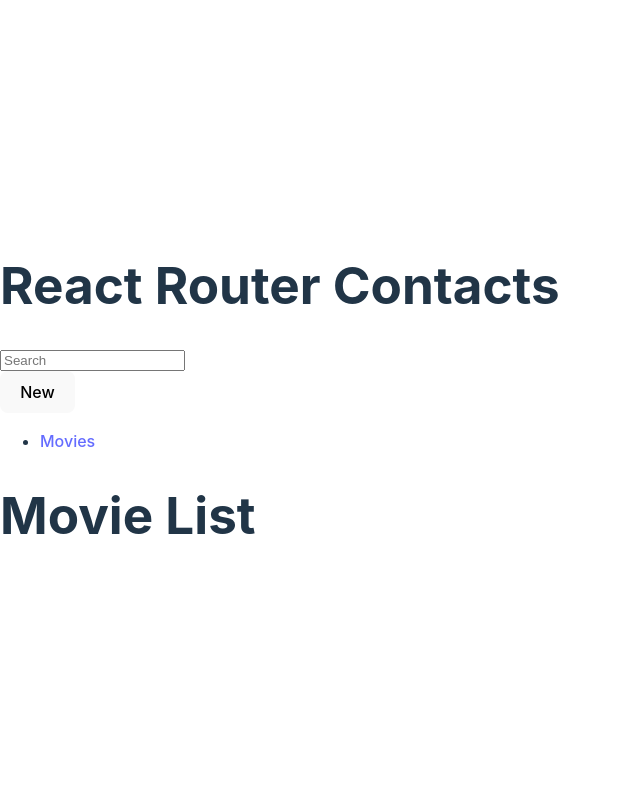
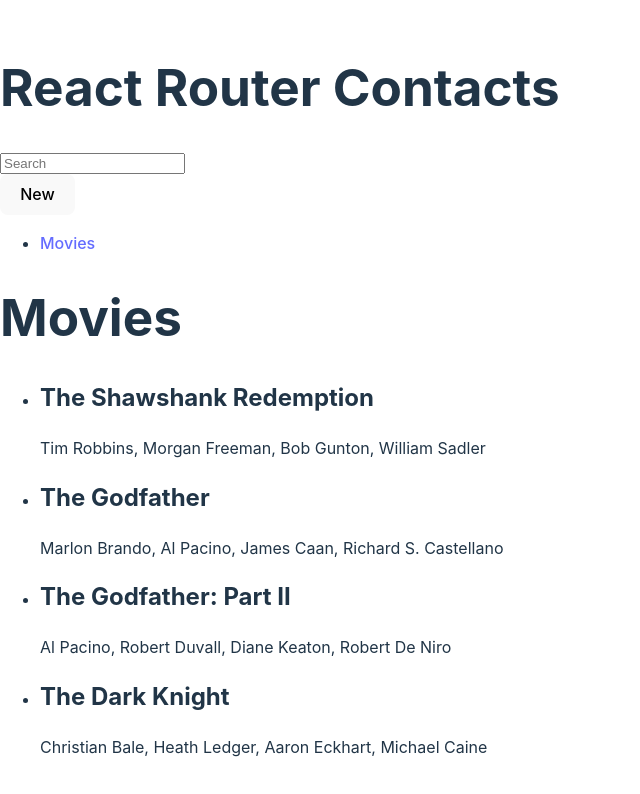
Before and after one commit to aReinoso007/movie-app, a React (Vite) app: page /movies in a window 1280 px wide. Shown: the top 794 px of the page, without its empty margins (0-640 px from the left). Built offline with nearby package versions, Linux system fonts and the light colour scheme; data requests are answered from the project's data file.

Commit message:
consuming data and showing movie list

```diff
--- a/package.json
+++ b/package.json
@@ -10,6 +10,7 @@
     "preview": "vite preview"
   },
   "dependencies": {
+    "axios": "^1.6.2",
     "localforage": "^1.10.0",
     "match-sorter": "^6.3.1",
     "react": "^18.2.0",
--- a/src/pages/movie-list.jsx
+++ b/src/pages/movie-list.jsx
@@ -1,8 +1,35 @@
+import axios from "axios";
+import { useEffect, useState } from "react";
+
 export default function MovieList() {
+
+    const [movies, setMovies] = useState(null);
+
+    useEffect(() => {
+        axios.get("http://localhost:3030/movies")
+        .then((response) => {
+            setMovies(response.data);
+        });
+    });
+
+    const renderMovies = () => {
+        if (!movies) {
+            return <p>Loading...</p>;
+        }
+        return movies.map((movie) => {
+            return (
+                <li key={movie.id}>
+                    <h2>{movie.title}</h2>
+                    <p>{movie.actors}</p>
+                </li>
+            );
+        });
+    }
 
     return (
         <div>
-            <h1>Movie List</h1>
+            <h1>Movies</h1>
+            <ul>{renderMovies()}</ul>
         </div>
     )
 
```
Also changed, not shown: 1 other file (tests, documents, lock files or other folders).
